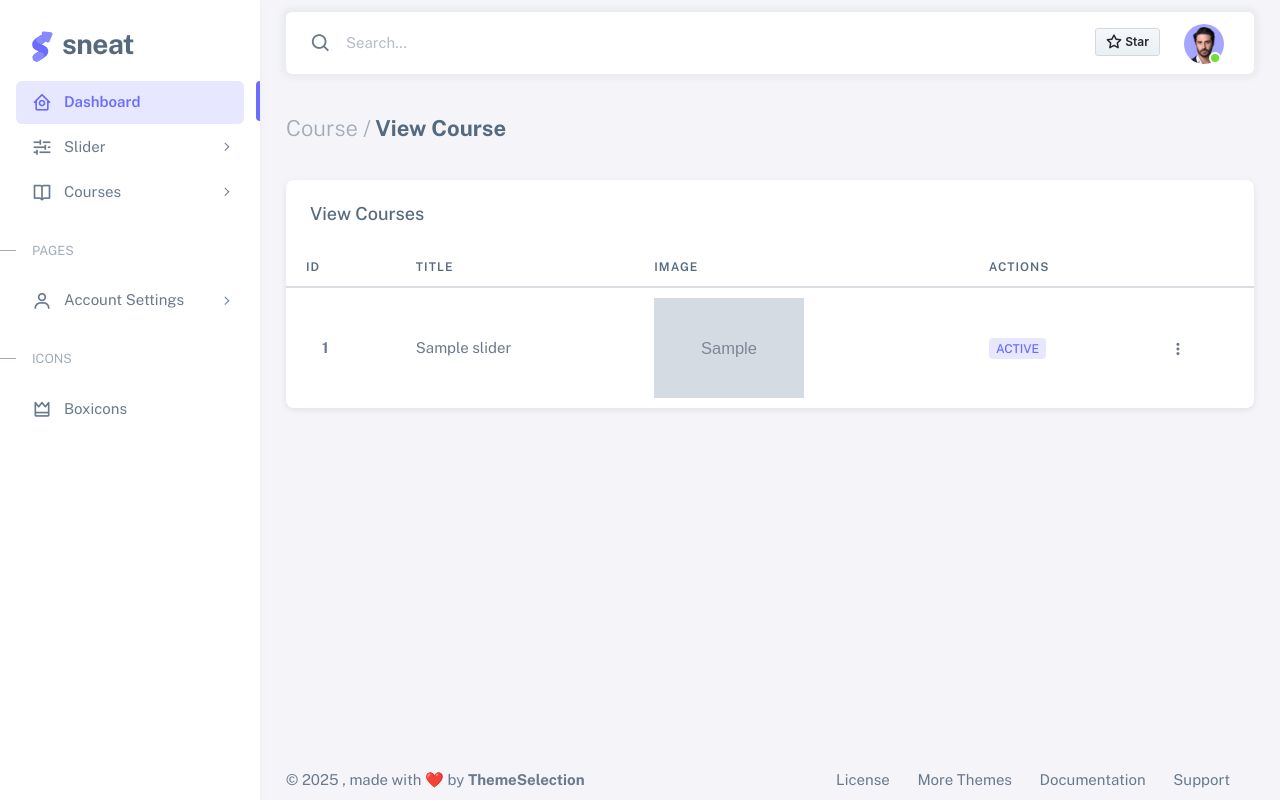
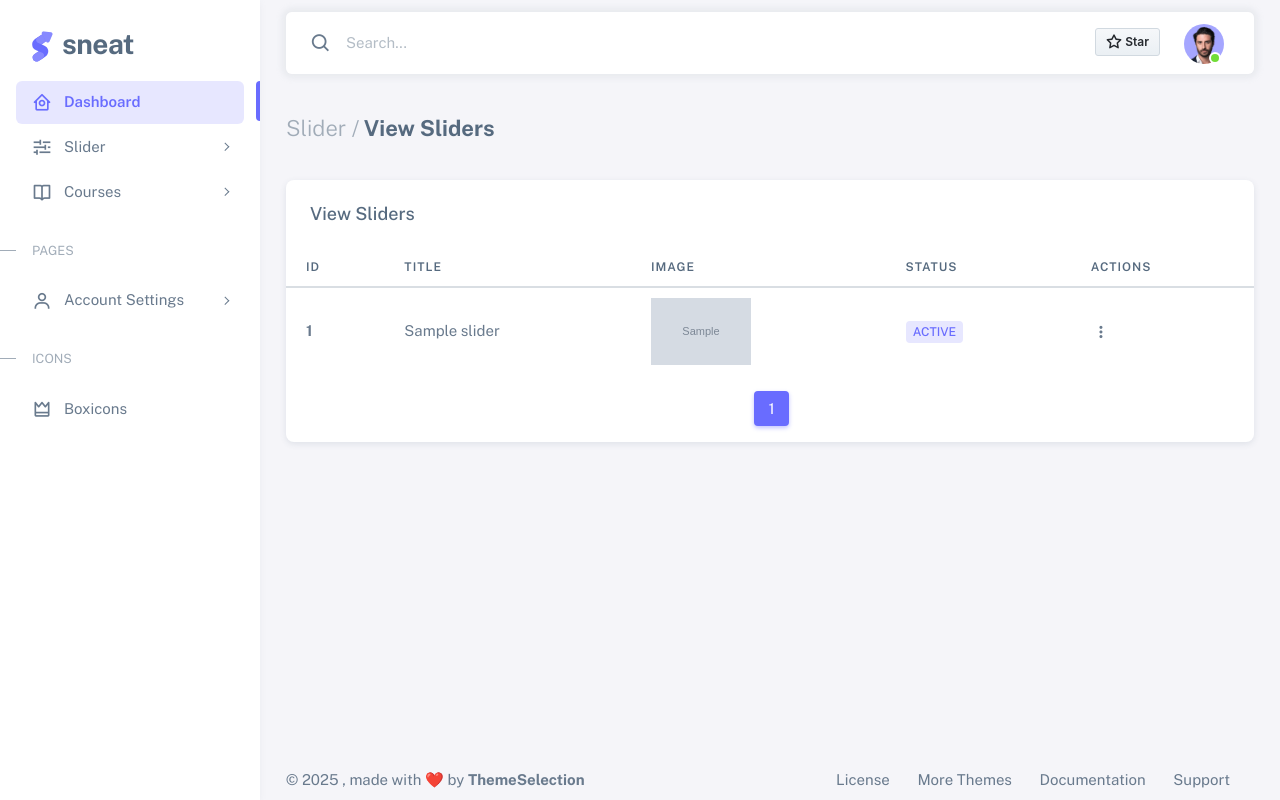
Before and after one commit to avadhnarola/talentHub, a PHP site: page /admin/viewSlider.php in a window 1280 px wide. Run offline with PHP 8.4, Linux system fonts and the light colour scheme; the visitor is signed in with stand-in values (Sample User, id 1); tables that the repository leaves empty or names only in its code hold one stand-in row (values such as "Sample post"); grey boxes marked "Sample" are stand-in pictures.

Commit message:
all course added

```diff
--- a/admin/addCourses.php
+++ b/admin/addCourses.php
@@ -8,7 +8,6 @@ if (!$_SESSION['admin_id']) {
 }
 
 if (isset($_GET['u_id'])) {
-
   $course_id = $_GET['u_id'];
   $u_data = mysqli_query($con, "select * from courses where id=$course_id");
   $u_data = mysqli_fetch_assoc($u_data);
@@ -21,7 +20,6 @@ if (isset($_POST['submit'])) {
   $description = $_POST['description'];
   $img = $_FILES['image']['name'];
   move_uploaded_file($_FILES['image']['tmp_name'], "image/$img");
-
   if ($course_id) {
     mysqli_query($con, "UPDATE courses SET category='$category', title='$title', description='$description', image='$img' WHERE id=$course_id");
     header("Location: ./viewCourses.php");
--- a/admin/viewSlider.php
+++ b/admin/viewSlider.php
@@ -3,52 +3,38 @@ include 'header.php';
 include '../db.php';
 ob_start();
 
+// Handle deletion
 if (isset($_GET['d_id'])) {
   $slider_id = $_GET['d_id'];
-  mysqli_query($con, "delete from slider where slider_id=$slider_id");
-  header("location:v_slider.php");
+  mysqli_query($con, "DELETE FROM slider WHERE slider_id = $slider_id");
+  header("location:viewSlider.php");
+  exit();
 }
 
-$data = mysqli_query($con, query: "select * from slider");
+// Pagination settings
+$limit = 5;
+$page_no = isset($_GET['page_no']) ? (int) $_GET['page_no'] : 1;
+$start = ($page_no - 1) * $limit;
 
-//pagination
-
-$limit = 5;
-
-if (isset($_GET["src"])) {
-  $src = $_GET['src'];
-} else {
-  $src = '';
-}
-
-$all_data = mysqli_query($con, "select*from slider limit 0,100");
-
-$total_record = mysqli_num_rows($all_data);
-
+// Get total number of records
+$total_result = mysqli_query($con, "SELECT COUNT(*) as total FROM slider");
+$total_row = mysqli_fetch_assoc($total_result);
+$total_record = $total_row['total'];
 $total_page = ceil($total_record / $limit);
 
-if (isset($_GET['page_no'])) {
-  $page_no = $_GET['page_no'];
-} else {
-  $page_no = 1;
-}
-
-$start = ($page_no - 1) * $limit;   //0*10 = 0 1*10=10 2*10=20
-
-$data = mysqli_query($con, "select*from slider limit $start,$limit");
-
+// Fetch limited data
+$data = mysqli_query($con, "SELECT * FROM slider LIMIT $start, $limit");
 ?>
 
+<div class="content-wrapper">
+  <div class="container-xxl flex-grow-1 container-p-y">
+    <h4 class="fw-bold py-3 mb-4">
+      <span class="text-muted fw-light">Slider /</span> View Sliders
+    </h4>
 
-<div class="content-wrapper">
-  <!-- Content -->
-
-  <div class="container-xxl flex-grow-1 container-p-y">
-    <h4 class="fw-bold py-3 mb-4"><span class="text-muted fw-light">Course /</span> View Course</h4>
-
-    <!-- Hoverable Table rows -->
+    <!-- Table -->
     <div class="card">
-      <h5 class="card-header">View Courses</h5>
+      <h5 class="card-header">View Sliders</h5>
       <div class="table-responsive text-nowrap">
         <table class="table table-hover">
           <thead>
@@ -56,17 +42,18 @@ $data = mysqli_query($con, "select*from slider limit $start,$limit");
               <th>Id</th>
               <th>Title</th>
               <th>Image</th>
+              <th>Status</th>
               <th>Actions</th>
             </tr>
           </thead>
           <tbody class="table-border-bottom-0">
             <?php while ($row = mysqli_fetch_assoc($data)) { ?>
               <tr>
-                <td><i class="fab fa-angular fa-lg text-danger me-3"></i>
-                  <strong><?php echo $row['slider_id']; ?></strong>
+                <td><strong><?php echo $row['slider_id']; ?></strong></td>
+                <td><?php echo $row['title']; ?></td>
+                <td>
+                  <img src="image/<?php echo $row['image']; ?>" width="100px" height="67px">
                 </td>
-                <td><?php echo $row['title']; ?></td>
-                <td><img src="image/<?php echo $row['image']; ?>" width="150px" height="100px"></td>
                 <td><span class="badge bg-label-primary me-1">Active</span></td>
                 <td>
                   <div class="dropdown">
@@ -74,11 +61,11 @@ $data = mysqli_query($con, "select*from slider limit $start,$limit");
                       <i class="bx bx-dots-vertical-rounded"></i>
                     </button>
                     <div class="dropdown-menu">
-                      <a class="dropdown-item" href="add_slider.php?u_id=<?php echo $row['slider_id']; ?>"><i
-                          class="bx bx-edit-alt me-1"></i> Edit</a>
-
-                      <a class="dropdown-item" href="v_slider.php?d_id=<?php echo $row['slider_id']; ?>"><i
-                          class="bx bx-trash me-1"></i> Delete</a>
+                      <a class="dropdown-item" href="addSlider.php?u_id=<?php echo $row['slider_id']; ?>">
+                        <i class="bx bx-edit-alt me-1"></i> Edit</a>
+                      <a class="dropdown-item" href="viewSlider.php?d_id=<?php echo $row['slider_id']; ?>"
+                        onclick="return confirm('Are you sure you want to delete this slider?');">
+                        <i class="bx bx-trash me-1"></i> Delete</a>
                     </div>
                   </div>
                 </td>
@@ -86,11 +73,40 @@ $data = mysqli_query($con, "select*from slider limit $start,$limit");
             <?php } ?>
           </tbody>
         </table>
+
+        <!-- Pagination -->
+        <nav aria-label="Page navigation" class="mt-3">
+          <ul class="pagination justify-content-center">
+            <?php if ($page_no > 1) { ?>
+              <li class="page-item">
+                <a class="page-link" href="?page_no=<?php echo $page_no - 1; ?>">Previous</a>
+              </li>
+            <?php } ?>
+
+            <?php for ($i = 1; $i <= $total_page; $i++) { ?>
+              <li class="page-item <?php if ($i == $page_no)
+                echo 'active'; ?>">
+                <a class="page-link" href="?page_no=<?php echo $i; ?>"><?php echo $i; ?></a>
+              </li>
+            <?php } ?>
+
+            <?php if ($page_no < $total_page) { ?>
+              <li class="page-item">
+                <a class="page-link" href="?page_no=<?php echo $page_no + 1; ?>">Next</a>
+              </li>
+            <?php } ?>
+          </ul>
+        </nav>
+        <!-- End Pagination -->
+
       </div>
     </div>
   </div>
+
   <?php include 'footer.php'; ?>
 </div>
+
+<!-- Layout wrapper close -->
 </div>
 <div class="layout-overlay layout-menu-toggle"></div>
 </div>
```
Also changed, not shown: admin/viewCourses.php (+48 -14 lines), admin/image/Architectural Visualization and Rendering.jpg (added), admin/image/Blockchain Technology Explained.png (added), admin/image/Climate Science and Solutions.jpg (added), admin/image/Cloud Computing Essentials.jpg (added), admin/image/Earth and Environmental Science.jpg (added), admin/image/Forensic Science.jpg (added), admin/image/Human Physiology.jpg (added), admin/image/Mobile App Development.jpg (added), admin/image/Ophthalmology.avif (added), admin/image/Pediatrics.jpg (added), admin/image/Pharmacology.png (added), admin/image/Physics Fundamentals.jpg (added), admin/image/Structural Systems in Architecture.jpg (added), 3 more files.
